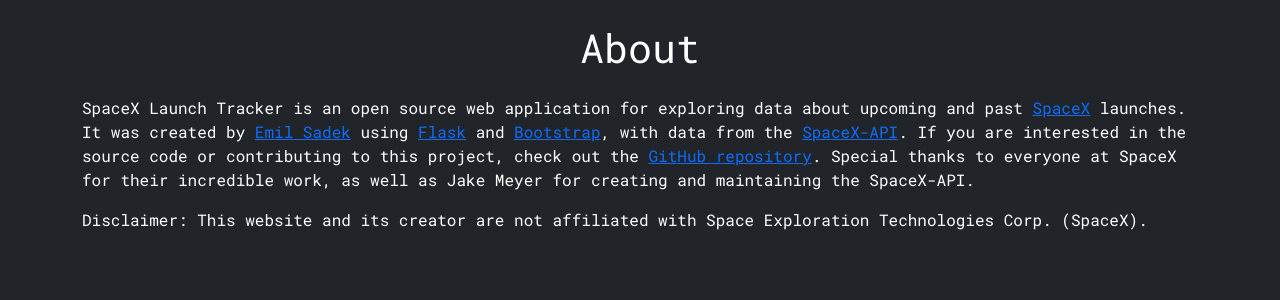
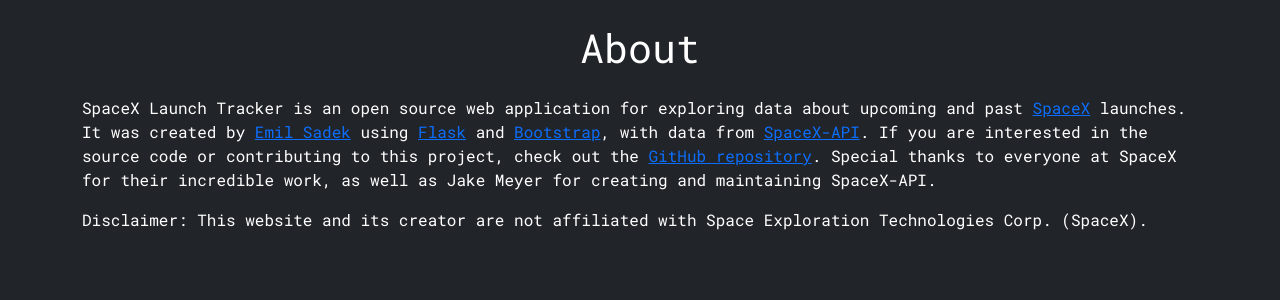
Before and after one commit to esadek/spacex-launch-tracker, a Flask app: page /about in a window 1280 px wide. Shown: the part 56-356 px from the top of the page. Run offline with Flask 2, Linux system fonts and the light colour scheme.

Commit message:
Remove: unnecessary thes

```diff
--- a/src/templates/about.html
+++ b/src/templates/about.html
@@ -4,9 +4,9 @@
   <h1 class="text-center mb-4">About</h1>
   <p>
     SpaceX Launch Tracker is an open source web application for exploring data about upcoming and past <a href="https://www.spacex.com/">SpaceX</a> launches.
-    It was created by <a href="https://emilsadek.com">Emil Sadek</a> using <a href="https://github.com/pallets/flask">Flask</a> and <a href="https://github.com/twbs/bootstrap">Bootstrap</a>, with data from the <a href="https://github.com/r-spacex/SpaceX-API">SpaceX-API</a>.
+    It was created by <a href="https://emilsadek.com">Emil Sadek</a> using <a href="https://github.com/pallets/flask">Flask</a> and <a href="https://github.com/twbs/bootstrap">Bootstrap</a>, with data from <a href="https://github.com/r-spacex/SpaceX-API">SpaceX-API</a>.
     If you are interested in the source code or contributing to this project, check out the <a href="https://github.com/esadek/spacex-launch-tracker">GitHub repository</a>.
-    Special thanks to everyone at SpaceX for their incredible work, as well as Jake Meyer for creating and maintaining the SpaceX-API.
+    Special thanks to everyone at SpaceX for their incredible work, as well as Jake Meyer for creating and maintaining SpaceX-API.
   </p>
   <p>Disclaimer: This website and its creator are not affiliated with Space Exploration Technologies Corp. (SpaceX).</p>
 </div>
```
Also changed, not shown: README.md.
